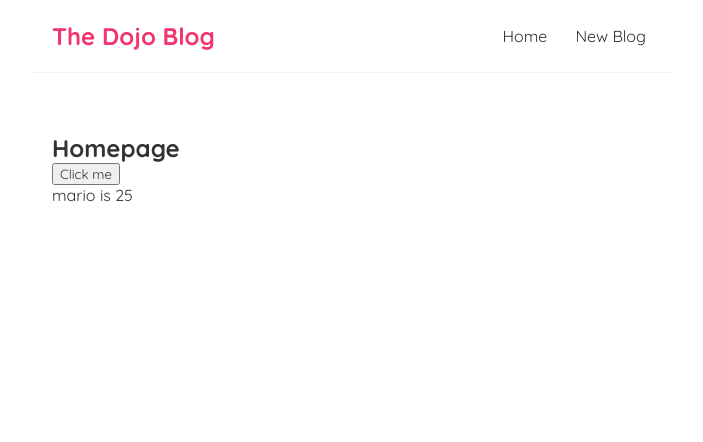
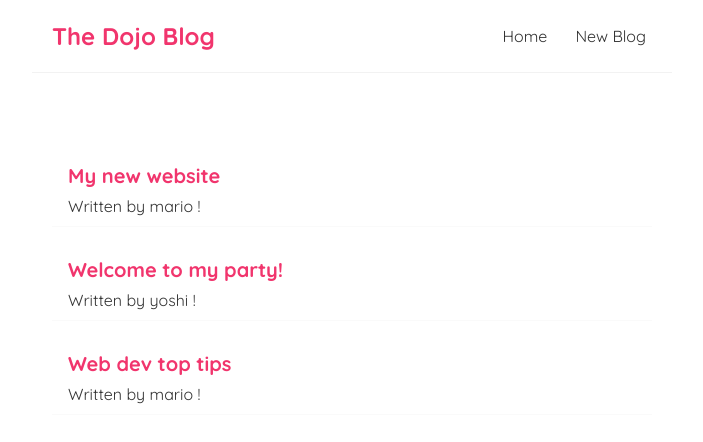
Before and after one commit to alexu101/Learning-React, a React (Create React App) app in the folder React project code along - NET Ninja/dojo-blog/: page / in a window 1280 px wide. Shown: the top 442 px of the page, without its empty margins (288-991 px from the left). Built offline with nearby package versions, Linux system fonts and the light colour scheme.

Commit message:
outputting list and css for that lists(blogs)

```diff
--- a/React project code along - NET Ninja/dojo-blog/src/Homepage.js
+++ b/React project code along - NET Ninja/dojo-blog/src/Homepage.js
@@ -2,20 +2,35 @@
 
 const Homepage = () => {
 
-
-    const [name, setName] = useState('mario');
-    const [age, setAge] = useState(25);
-
-    const handleClick = function () {
-        setName('luigi');
-        setAge(20);
-    }
+    const [blogs, setBlogs] = useState([
+        {
+            title: 'My new website',
+            body: 'lorem ipsum....',
+            author: 'mario',
+            id: 1
+        },
+        {
+            title: 'Welcome to my party!',
+            body: 'lorem ipsum....',
+            author: 'yoshi',
+            id: 2
+        },
+        {
+            title: 'Web dev top tips',
+            body: 'lorem ipsum....',
+            author: 'mario',
+            id: 3
+        }
+    ]);
 
     return (
         <div className="home">
-            <h2>Homepage</h2>
-            <button onClick={handleClick}>Click me</button>
-            <p>{name} is {age}</p>
+            {blogs.map((blog) => (
+                <div className="blog-preview" key={blog.id}>
+                    <h2>{blog.title}</h2>
+                    <p>Written by {blog.author} !</p>
+                </div>
+            ))}
         </div>
     );
 }
--- a/React project code along - NET Ninja/dojo-blog/src/index.css
+++ b/React project code along - NET Ninja/dojo-blog/src/index.css
@@ -34,3 +34,18 @@
   margin: 40px auto;
   padding: 20px;
 }
+
+/*blog previews /list */
+.blog-preview{
+  padding: 10px 16px;
+  margin: 20px 0;
+  border-bottom: 1px solid #fafafa
+}
+.blog-preview:hover{
+  box-shadow:1px 3px 5px rgba(0, 0, 0, 0.1);
+}
+.blog-preview h2{
+  font-size: 20px;
+  color: #f1356d;
+  margin-bottom: 8px;
+}
```
